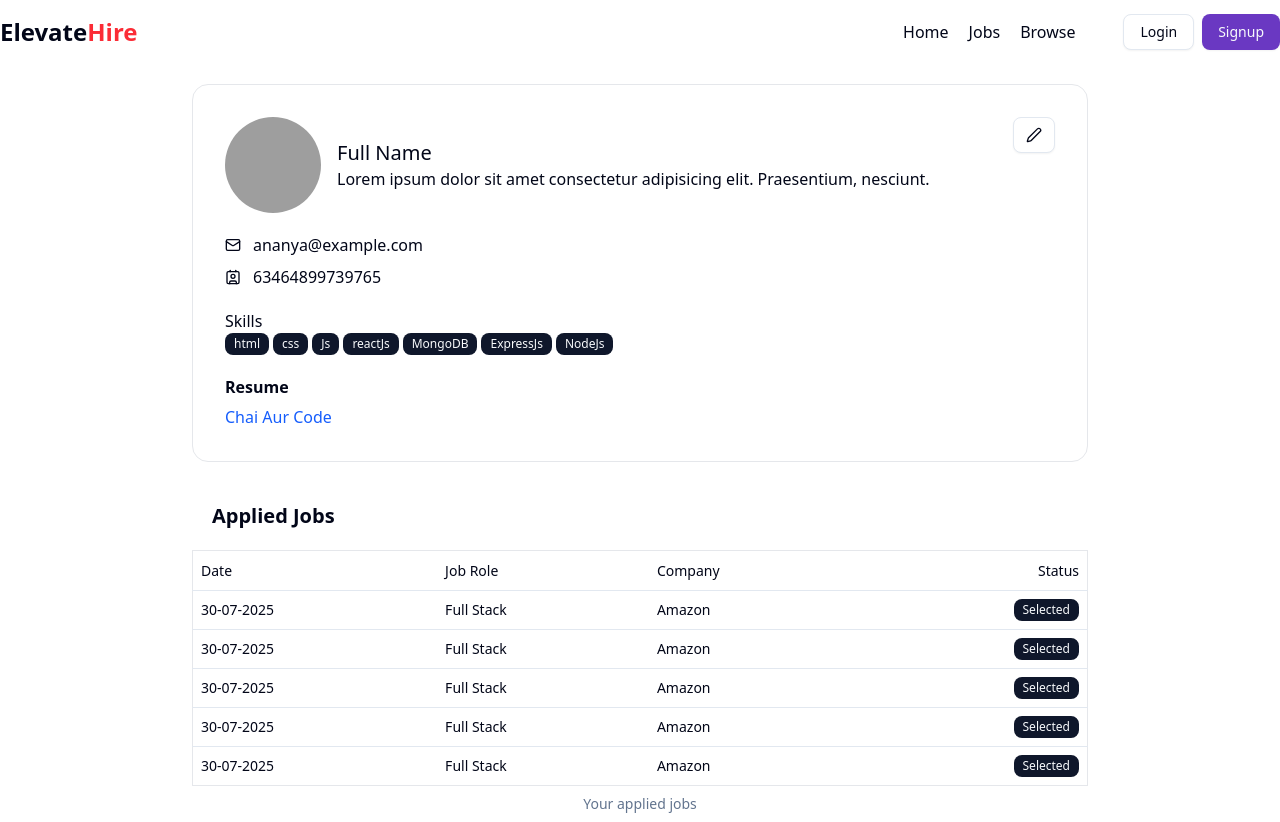
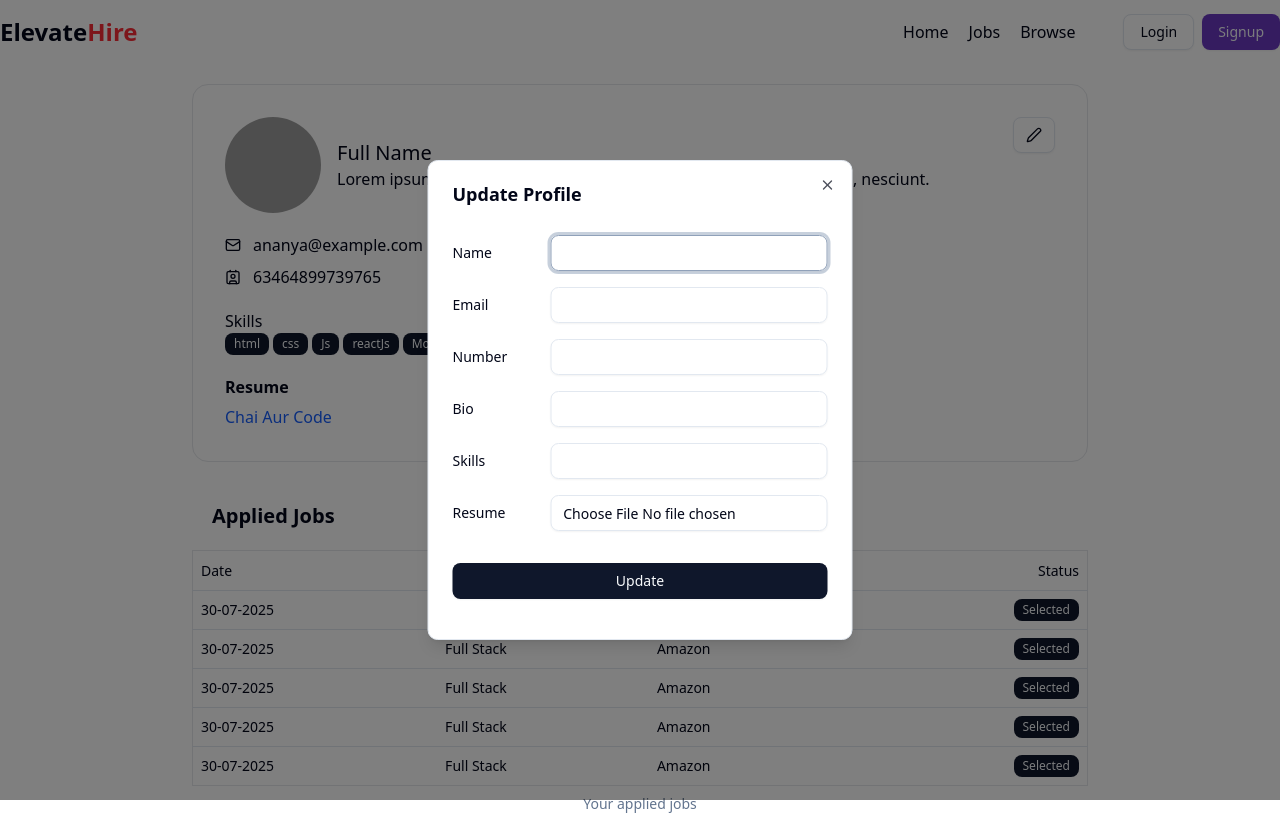
Before and after one commit to AnanyaRaj14/Job_Portal, a React (Vite) app in the folder frontend/: page /profile in a window 1280 px wide. Both pictures are taken after a click on the button 1034 px from the left and 135 px from the top of the page. Built offline with nearby package versions, Linux system fonts and the light colour scheme; grey boxes are pictures that could not be loaded.

Commit message:
update profile

```diff
--- a/frontend/package.json
+++ b/frontend/package.json
@@ -11,6 +11,7 @@
   },
   "dependencies": {
     "@radix-ui/react-avatar": "^1.1.10",
+    "@radix-ui/react-dialog": "^1.1.14",
     "@radix-ui/react-label": "^2.1.7",
     "@radix-ui/react-popover": "^1.1.14",
     "@radix-ui/react-radio-group": "^1.3.7",
--- a/frontend/src/components/Profile.jsx
+++ b/frontend/src/components/Profile.jsx
@@ -1,4 +1,4 @@
-import React from 'react'
+import React, { useState } from 'react'
 import Navbar from './shared/Navbar'
 import { Avatar, AvatarImage } from './ui/avatar'
 import { Button } from './ui/button'
@@ -6,11 +6,14 @@
 import { Badge } from './ui/badge'
 import { Label } from './ui/label'
 import AppliedJobTable from './AppliedJobTable'
+import UpdateProfileDialog from './UpdateProfileDialog'
 
 const skills = ["html", "css", "Js", "reactJs", "MongoDB", "ExpressJs", "NodeJs"];
+const isResume = true;
 
 const Profile = () => {
-    const isResume = true;
+    const [open, setOpen] = useState(false);
+
     return (
         <div>
             <Navbar />
@@ -27,7 +30,10 @@
                             <p>Lorem ipsum dolor sit amet consectetur adipisicing elit. Praesentium, nesciunt.</p>
                         </div>
                     </div>
-                    <Button className='text-right' variant='outline'><Pen /></Button>
+                    <Button
+                        onClick={() => setOpen(true)}
+                        className='text-right'
+                        variant='outline'><Pen /></Button>
                 </div>
                 <div className='my-5'>
                     <div className='flex items-center gap-3 my-2'>
@@ -55,10 +61,11 @@
                 </div>
             </div>
             <div className='max-w-4xl mx-auto bg-white rounded-2xl'>
-                    <h1  className='text-xl font-bold p-5'>Applied Jobs</h1>
-                    {/*  Total No. of Application Table */}
-                    <AppliedJobTable />
-                </div>
+                <h1 className='text-xl font-bold p-5'>Applied Jobs</h1>
+                {/*  Total No. of Application Table */}
+                <AppliedJobTable />
+            </div>
+            <UpdateProfileDialog open={open} setOpen={setOpen}/>
         </div>
     )
 }
--- /dev/null
+++ b/frontend/src/components/UpdateProfileDialog.jsx
@@ -0,0 +1,138 @@
+import React, { useState } from 'react'
+import { Dialog, DialogContent, DialogFooter, DialogHeader, DialogTitle } from './ui/dialog'
+import { Label } from './ui/label'
+import { Input } from './ui/input'
+import { Button } from './ui/button'
+import { Loader2 } from 'lucide-react'
+import { useSelector } from 'react-redux'
+import { setLoading } from '@/redux/authSlice'
+import axios from 'axios'
+
+
+const UpdateProfileDialog = ({ open, setOpen }) => {
+
+    const [loading, setLoading] = useState(false);
+    const { user } = useSelector(store => store.auth);
+    const [input, setInput] = useState({
+        fullname: user?.fullname,
+        email: user?.email,
+        phoneNumber: user?.phoneNumber,
+        bio: user?.profile?.bio,
+        skills: user?.profile?.skills?.map(skill => skill),
+        file: user?.profile?.resume,
+    });
+
+    const changeEventHandler = (e) => {
+        setInput({ ...input, [e.target.name]: e.target.value })
+    }
+
+    const fileChangeHandler = (e) => {
+        const file = e.target.files?.[0];
+        setInput({ ...input, file });
+    }
+    const submitHandler = async (e) => {
+        e.preventDefault();
+        const formData = new FormData();
+        FormData.append("fullname", input.fullname);
+        FormData.append("email", input.email);
+        FormData.append("phoneNumber", input.phoneNumber);
+        FormData.append("bio", input.bio);
+        FormData.append("skills", input.skills);
+        if(input.file){
+            formData.append("file", input.file);
+        }
+        try {
+           const res = await axios
+        } catch (error) {
+
+        }
+        console.log(input);
+    }
+
+    return (
+        <div>
+            <Dialog open={open} onOpenChange={setOpen}>
+                <DialogContent className="sm:max-w-[425px]" >
+                    <DialogHeader>
+                        <DialogTitle>Update Profile</DialogTitle>
+                    </DialogHeader>
+                    <form onSubmit={submitHandler}>
+                        <div className="grid gap-4 py-4">
+                            <div className="grid grid-cols-4 items-center gap-4">
+                                <Label htmlFor="name" className="text-right">Name</Label>
+                                <Input
+                                    id="name"
+                                    name="name"
+                                    type="text"
+                                    value={input.fullname}
+                                    onChange={changeEventHandler}
+                                    className="col-span-3"
+                                />
+                            </div>
+                            <div className="grid grid-cols-4 items-center gap-4">
+                                <Label htmlFor="email" className="text-right">Email</Label>
+                                <Input
+                                    id="email"
+                                    name="email"
+                                    type="email"
+                                    value={input.email}
+                                    onChange={changeEventHandler}
+                                    className="col-span-3"
+                                />
+                            </div>
+                            <div className="grid grid-cols-4 items-center gap-4">
+                                <Label htmlFor="number" className="text-right">Number</Label>
+                                <Input
+                                    id="number"
+                                    name="number"
+                                    value={input.phoneNumber}
+                                    onChange={changeEventHandler}
+                                    className="col-span-3"
+                                />
+                            </div>
+                            <div className="grid grid-cols-4 items-center gap-4">
+                                <Label htmlFor="bio" className="text-right">Bio</Label>
+                                <Input
+                                    id="bio"
+                                    name="bio"
+                                    value={input.bio}
+                                    onChange={changeEventHandler}
+                                    className="col-span-3"
+                                />
+                            </div>
+                            <div className="grid grid-cols-4 items-center gap-4">
+                                <Label htmlFor="skills" className="text-right">Skills</Label>
+                                <Input
+                                    id="skills"
+                                    name="skills"
+                                    value={input.skills}
+                                    onChange={changeEventHandler}
+                                    className="col-span-3"
+                                />
+                            </div>
+                            <div className="grid grid-cols-4 items-center gap-4">
+                                <Label htmlFor="file" className="text-right">Resume</Label>
+                                <Input
+                                    id="file"
+                                    name="file"
+                                    type="file"
+                                    accept="application/pdf"
+                                    onChange={fileChangeHandler}
+                                    className="col-span-3"
+                                />
+                            </div>
+                        </div>
+
+                        <DialogFooter>
+                            {
+                                loading ? <Button className="w-full my-4"> <Loader2 className='mr-2 h-4 w-4 animate-spin' /> Please wait </Button> : <Button type="submit" className="w-full my-4">Update</Button>
+                            }
+                        </DialogFooter>
+                    </form>
+                </DialogContent>
+            </Dialog>
+        </div>
+    )
+}
+
+export default UpdateProfileDialog
--- /dev/null
+++ b/frontend/src/components/ui/dialog.jsx
@@ -0,0 +1,135 @@
+import * as React from "react"
+import * as DialogPrimitive from "@radix-ui/react-dialog"
+import { XIcon } from "lucide-react"
+
+import { cn } from "@/lib/utils"
+
+function Dialog({
+  ...props
+}) {
+  return <DialogPrimitive.Root data-slot="dialog" {...props} />;
+}
+
+function DialogTrigger({
+  ...props
+}) {
+  return <DialogPrimitive.Trigger data-slot="dialog-trigger" {...props} />;
+}
+
+function DialogPortal({
+  ...props
+}) {
+  return <DialogPrimitive.Portal data-slot="dialog-portal" {...props} />;
+}
+
+function DialogClose({
+  ...props
+}) {
+  return <DialogPrimitive.Close data-slot="dialog-close" {...props} />;
+}
+
+function DialogOverlay({
+  className,
+  ...props
+}) {
+  return (
+    <DialogPrimitive.Overlay
+      data-slot="dialog-overlay"
+      className={cn(
+        "data-[state=open]:animate-in data-[state=closed]:animate-out data-[state=closed]:fade-out-0 data-[state=open]:fade-in-0 fixed inset-0 z-50 bg-black/50",
+        className
+      )}
+      {...props} />
+  );
+}
+
+function DialogContent({
+  className,
+  children,
+  showCloseButton = true,
+  ...props
+}) {
+  return (
+    <DialogPortal data-slot="dialog-portal">
+      <DialogOverlay />
+      <DialogPrimitive.Content
+        data-slot="dialog-content"
+        className={cn(
+          "bg-background data-[state=open]:animate-in data-[state=closed]:animate-out data-[state=closed]:fade-out-0 data-[state=open]:fade-in-0 data-[state=closed]:zoom-out-95 data-[state=open]:zoom-in-95 fixed top-[50%] left-[50%] z-50 grid w-full max-w-[calc(100%-2rem)] translate-x-[-50%] translate-y-[-50%] gap-4 rounded-lg border p-6 shadow-lg duration-200 sm:max-w-lg",
+          className
+        )}
+        {...props}>
+        {children}
+        {showCloseButton && (
+          <DialogPrimitive.Close
+            data-slot="dialog-close"
+            className="ring-offset-background focus:ring-ring data-[state=open]:bg-accent data-[state=open]:text-muted-foreground absolute top-4 right-4 rounded-xs opacity-70 transition-opacity hover:opacity-100 focus:ring-2 focus:ring-offset-2 focus:outline-hidden disabled:pointer-events-none [&_svg]:pointer-events-none [&_svg]:shrink-0 [&_svg:not([class*='size-'])]:size-4">
+            <XIcon />
+            <span className="sr-only">Close</span>
+          </DialogPrimitive.Close>
+        )}
+      </DialogPrimitive.Content>
+    </DialogPortal>
+  );
+}
+
+function DialogHeader({
+  className,
+  ...props
+}) {
+  return (
+    <div
+      data-slot="dialog-header"
+      className={cn("flex flex-col gap-2 text-center sm:text-left", className)}
+      {...props} />
+  );
+}
+
+function DialogFooter({
+  className,
+  ...props
+}) {
+  return (
+    <div
+      data-slot="dialog-footer"
+      className={cn("flex flex-col-reverse gap-2 sm:flex-row sm:justify-end", className)}
+      {...props} />
+  );
+}
+
+function DialogTitle({
+  className,
+  ...props
+}) {
+  return (
+    <DialogPrimitive.Title
+      data-slot="dialog-title"
+      className={cn("text-lg leading-none font-semibold", className)}
+      {...props} />
+  );
+}
+
+function DialogDescription({
+  className,
+  ...props
+}) {
+  return (
+    <DialogPrimitive.Description
+      data-slot="dialog-description"
+      className={cn("text-muted-foreground text-sm", className)}
+      {...props} />
+  );
+}
+
+export {
+  Dialog,
+  DialogClose,
+  DialogContent,
+  DialogDescription,
+  DialogFooter,
+  DialogHeader,
+  DialogOverlay,
+  DialogPortal,
+  DialogTitle,
+  DialogTrigger,
+}
```
Also changed, not shown: 1 other file (tests, documents, lock files or other folders).
